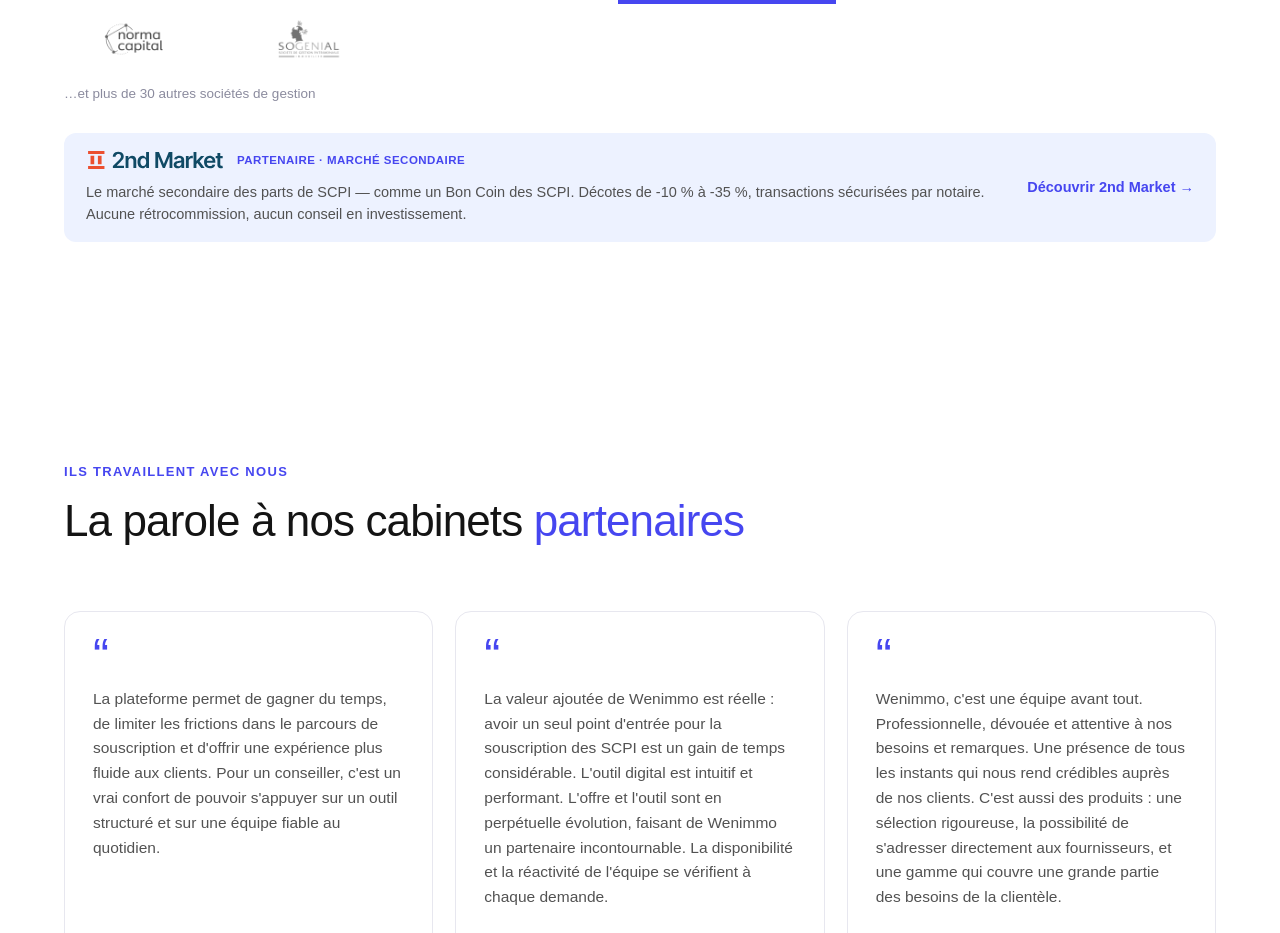
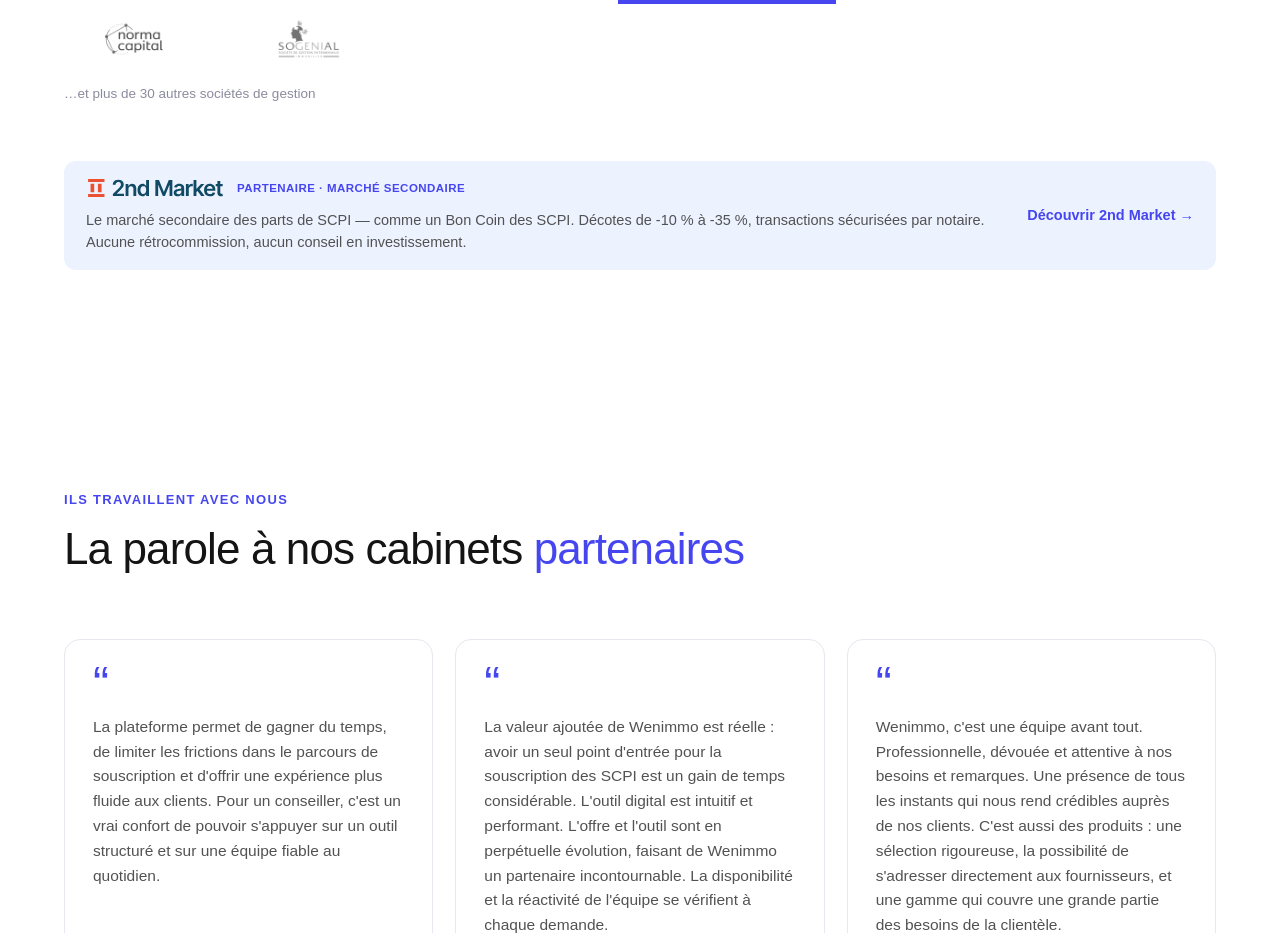
Before and after one commit to Yv-ia/landing-wenimmo, a Next.js app: page / in a window 1280 px wide. Shown: the part 3240-4173 px from the top of the page. Built offline with nearby package versions, Linux system fonts and the light colour scheme; a web font is replaced by a local one.

Commit message:
Hecaton checkpoint: update styles
Created automatically by Hecaton after an agent prompt changed the worktree.

```diff
--- a/app/globals.css
+++ b/app/globals.css
@@ -899,7 +899,7 @@ body.js .reveal.is-visible { opacity: 1; transform: none; }
   align-items: center;
   justify-content: space-between;
   gap: 24px;
-  margin-top: 28px;
+  margin-top: 56px;
   padding: 16px 22px;
   border-radius: 12px;
   background: var(--primary-soft);
```
